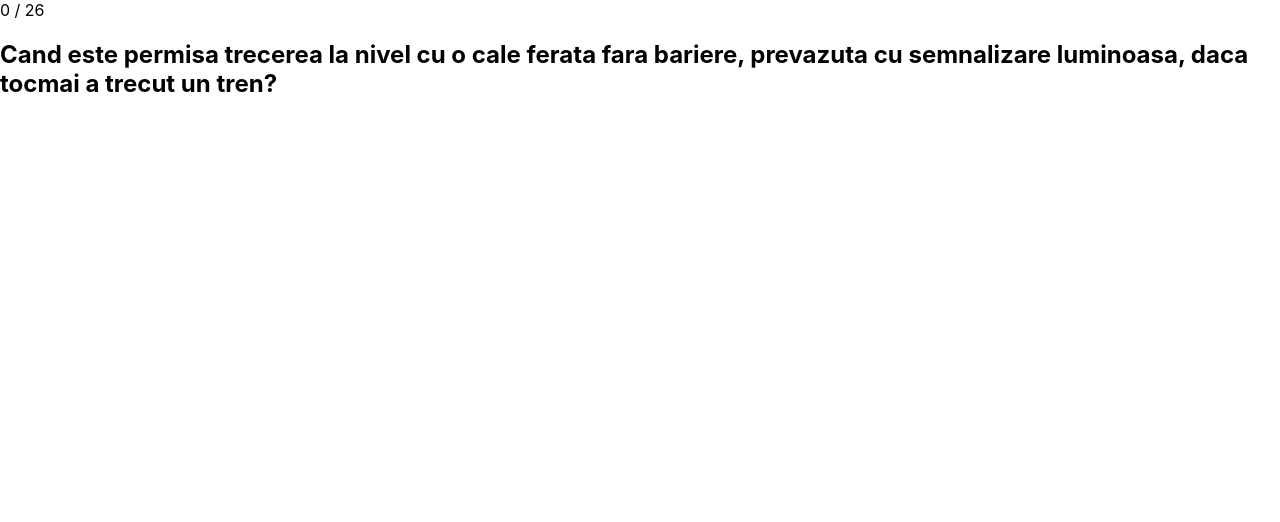
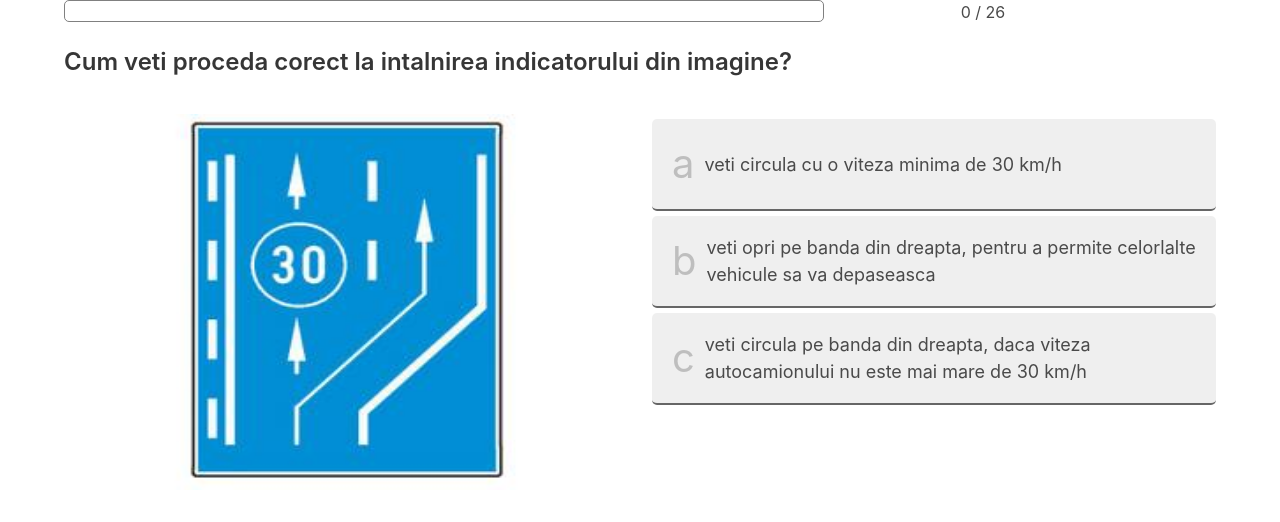
Before and after one commit to alexaapetrei/urs-next, a Next.js app: page /chestionar in a window 1280 px wide. Shown: the top 522 px of the page. Built offline with nearby package versions, Linux system fonts and the light colour scheme.

Commit message:
somewhat working

```diff
--- /dev/null
+++ b/components/ans.tsx
@@ -0,0 +1,27 @@
+import { useState } from "react";
+type AnsProps = {
+  value: "a" | "b" | "c";
+  text: string;
+};
+
+export default function Ans(props: AnsProps) {
+  const { text, value } = props;
+  let [active, setActive] = useState(false);
+
+  function handleClick() {
+    setActive(!active);
+  }
+
+  return (
+    <>
+      <div
+        className={`ans ${active ? "active" : ""}`}
+        onClick={() => handleClick()}
+      >
+        <span className="tick">✔️</span>
+        <span className="letter">{value}</span>
+        <span className="text">{text}</span>
+      </div>
+    </>
+  );
+}
--- a/pages/chestionar.tsx
+++ b/pages/chestionar.tsx
@@ -1,75 +1,71 @@
-// import Ans from "./ans";
+import Ans from "../components/ans";
 import happy from "../public/img/happy.svg";
 import ooops from "../public/img/ooops.svg";
 import catego from "../data/catego";
-// import { categoria, intrebari, change } from "../stores/intrebari";
-//const { categoria } = state;
+import { useState } from "react";
 
-let categoria = "b";
+const Chestionar = () => {
+  let categoria = "c";
   let intrebari = catego[categoria];
 
   let curr_corecte = [];
   let curr_gresite = [];
   let goal = 26;
-let curenta = 0;
-let answers = [];
-let corecta = "";
-let verificata = false;
+  let [curenta, setCurenta] = useState(0);
+  let [answers, setAnswers] = useState([]);
+  let [corecta, setCorecta] = useState("");
+  let [verificata, setVerificata] = useState(false);
   let theStateAsItIsNow = {};
 
+  function clearAnsewers() {
+    setAnswers([]);
+  }
   function answerClick(a) {
-  answers.includes(a)
-    ? (answers = answers.filter((ans) => ans != a))
-    : answers.push(a);
-  answers = answers;
-  // Interesting new aproch :D
+    // console.log("before if ::: ", answers);
     // if (answers.includes(a)) {
-  //   answers = answers.filter(ans => ans!= a)
-
-  // }else {
-  //   answers.push(a)
+    //   answers = answers.filter((ans) => ans != a);
+    // } else {
+    //   answers.push(a);
     // }
-  console.log(answers);
+    setAnswers(["a"]);
+    console.log("current answers : ", answers);
+    console.log("Coorect answer ::: ", intrebari[curenta].v);
   }
 
   function checkAnswer() {
     if (intrebari[curenta].v === answers.join("")) {
       curr_corecte.push(intrebari[curenta].id);
-    curr_corecte = curr_corecte;
+
       console.log("Correct Answer" + curr_corecte.length);
-    corecta = "true";
+      setCorecta("true");
     } else {
       curr_gresite.push(intrebari[curenta].id);
-    corecta = "false";
+      setCorecta("false");
       console.log("Wrong answer bro" + (curr_corecte.length / goal) * 100);
     }
-  verificata = true;
-  verificata = verificata;
+    setVerificata(!verificata);
   }
 
   function nextQuestion() {
-  verificata = false;
-  verificata = verificata;
-  answers = [];
-  curenta = curenta + 1;
-  corecta = "";
+    setVerificata(false);
+    setAnswers([]);
+    setCurenta((prev) => prev + 1);
+    setCorecta("");
 
     // to be implemented as a separate function that should store it in localStorage
     theStateAsItIsNow = {
       ...theStateAsItIsNow,
-    [categoria()]: {
+      [categoria]: {
         curr_gresite: curr_gresite,
         curr_corecte: curr_corecte,
         curenta: curenta,
       },
     };
+    console.log("SOMETHIGN");
     console.log(theStateAsItIsNow);
-  console.log(theStateAsItIsNow[categoria()]);
+    console.log(theStateAsItIsNow[categoria]);
   }
-
-const Chestionar = () => {
   return (
-    <>
     <div className="sup container">
       <div className="columns is-mobile ">
         <div className="column is-8">
@@ -86,23 +82,20 @@ const Chestionar = () => {
         <div className="column has-text-centered is-3">
           {curr_corecte.length + curr_gresite.length} / {goal}
         </div>
-
-          {/*
-    <div className="column is-1">
-      <timer></timer>
-    </div>
-*/}
       </div>
 
       <div className="testThing">
-          <h2 className="title is-4">{intrebari[curenta].q}</h2>
+        <h2 className="title is-4" onClick={() => clearAnsewers()}>
+          {intrebari[curenta].q}
+        </h2>
 
         <div className="columns">
           {intrebari[curenta].i > 0 && (
             <div className="column">
               <figure className="image is-3by2">
                 <img
-                    src={`/img/${categoria()}/${intrebari[curenta].i}.jpg`}
+                  alt=""
+                  src={`/img/${categoria}/${intrebari[curenta].i}.jpg`}
                 />
               </figure>
             </div>
@@ -110,36 +103,32 @@ const Chestionar = () => {
 
           <div className="column">
             {["a", "b", "c"].map((ans) => {
-                <div onClick={() => answerClick(ans)}>
-                  <h1
-                    text={intrebari[curenta][ans]}
-                    value={ans}
-                    // active={answers.includes(ans) ? true : false}
-                  >
-                    LO
-                  </h1>
-                </div>;
+              return (
+                <div onClick={() => answerClick(ans)} key={ans}>
+                  <Ans text={intrebari[curenta][ans]} value={ans}></Ans>
+                </div>
+              );
             })}
           </div>
         </div>
       </div>
-      </div>
-    </>
-  );
-};
       {
-  /* <Show when={answers.length}>
+        answers.length > 0 && (
           <div
             className="verificator"
-          classList={{ wrong: corecta === "false" && corecta.length > 0 }}
+            //   classList={{ wrong: corecta === "false" && corecta.length > 0 }}
           >
-          <Show when={corecta === "true"}>
+            {corecta === "true" && (
               <div className="msg">
                 <div className="columns">
                   <div className="column is-half is-offset-one-quarter">
                     <article className="media">
                       <figure className="media-left">
-                      <img src={happy} className="logo" alt="UrsSur" />
+                        <img
+                          src="/img/happy.svg"
+                          className="logo"
+                          alt="UrsSur"
+                        />
                       </figure>
                       <div className="media-content">
                         <p>Bravo ai raspuns corect :</p>
@@ -151,14 +140,18 @@ const Chestionar = () => {
                   </div>
                 </div>
               </div>
-          </Show>
-          <Show when={corecta === "false"}>
+            )}
+            {corecta === "false" && (
               <div className="msg">
                 <div className="columns">
                   <div className="column is-half is-offset-one-quarter">
                     <article className="media">
                       <figure className="media-left">
-                      <img src={ooops} className="logo" alt="UrsSur" />
+                        <img
+                          src="/img/ooops.svg"
+                          className="logo"
+                          alt="UrsSur"
+                        />
                       </figure>
                       <div className="media-content">
                         <p>Omul din greseli invata !</p>
@@ -171,38 +164,33 @@ const Chestionar = () => {
                   </div>
                 </div>
               </div>
-          </Show>
+            )}
           </div>
-      </Show>
+        )
+
+        /*Answer.length*/
+      }
 
       <div className="questions-menu">
-        <Show when={!verificata}>
+        {!verificata && answers.length > 0 && (
           <button
             className="verifica"
             type="button"
             name="button"
             onClick={() => checkAnswer()}
           >
-            <svg className="icon icon-checkmark">
-              <use href="#icon-checkmark"></use>
-            </svg>
-            <symbol id="icon-checkmark" viewBox="0 0 32 32">
-              <title>checkmark</title>
-              <path d="M27 4l-15 15-7-7-5 5 12 12 20-20z"></path>
-            </symbol>
-            Verifica
+            ✔️ Verifica
           </button>
-        </Show>
+        )}
 
-        <Show when={verificata}>
-          <button className="urmatoarea" onClick={() => nextQuestion}>
-            Urmatoarea
+        {verificata && (
+          <button className="urmatoarea" onClick={() => nextQuestion()}>
+            On to the next one
           </button>
-        </Show>
+        )}
       </div>
-    </>
+    </div>
   );
-}; */
-}
+};
 
 export default Chestionar;
--- a/styles/app.css
+++ b/styles/app.css
@@ -425,10 +425,8 @@ h2 {
 
 .tick {
   display: none;
-  width: 40px;
-  height: 40px;
+  font-size: 40px;
   align-self: center;
-  margin: 12.5px 10px 12.5px 0;
 }
 
 .active .tick {
@@ -441,7 +439,7 @@ h2 {
 }
 .active .letter {
   display: none;
-  height: 40px;
+
 }
 .letter {
   color: #000;
```
Also changed, not shown: pages/_app.tsx (+5 -4 lines). Lines whose indentation alone changed are shown as unchanged.
